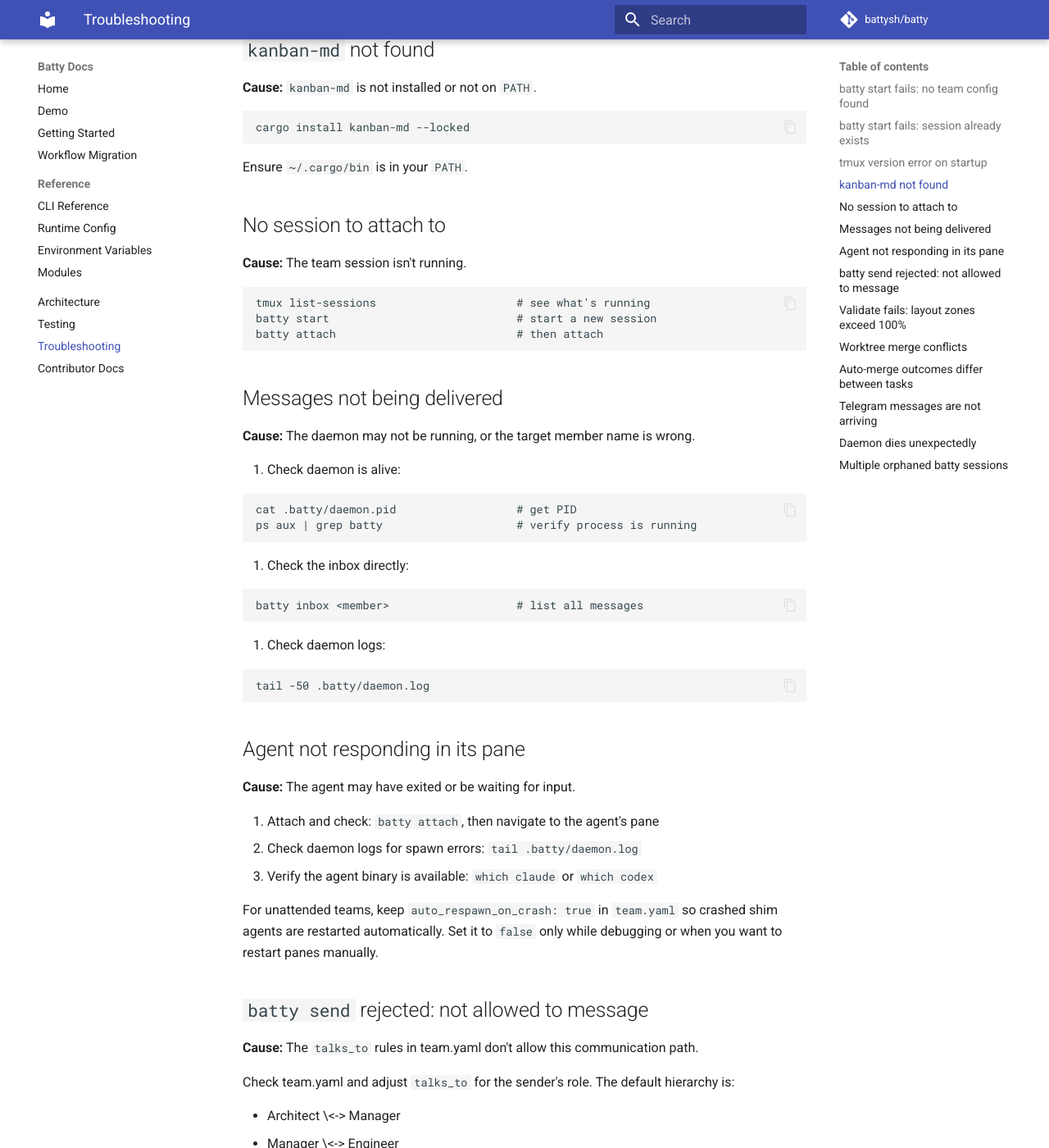
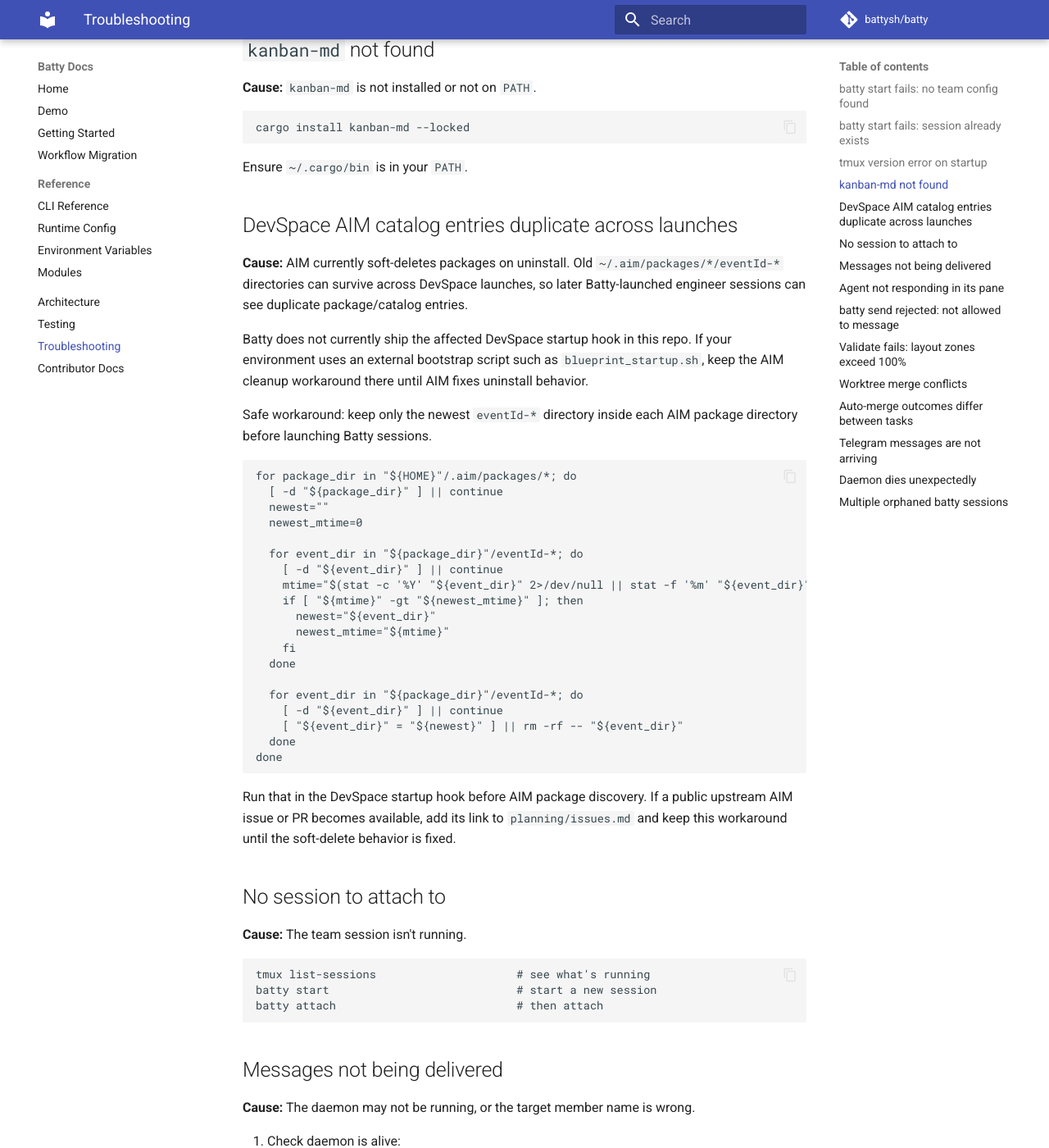
Before and after one commit to battysh/batty, an MkDocs documentation site: the page built from docs/troubleshooting.md, in a window 1280 px wide and 1400 px high, scrolled down 781 px. Shown: the whole window at 82% size. Built offline with MkDocs 1.6.1 and Material for MkDocs 9.7.7, drawn with Linux system fonts in a browser that asks for light colours; comment, search, counter and statistics services are not loaded.

Commit message:
Document AIM eventId bleed-through workaround until upstream fixes uninstall
Batty users on DevSpace can inherit duplicate AIM package/catalog entries because AIM uninstall currently leaves older eventId directories behind. The repository does not own the affected startup hook, so the correct near-term fix here is operator-facing guidance plus explicit upstream tracking status.

This commit adds the DevSpace cleanup workaround to troubleshooting, including a safe keep-newest-eventId-directory snippet for external startup hooks such as blueprint_startup.sh. It also records that no public upstream AIM issue or PR link is available yet, so the local workaround must remain in place.

Constraint: The affected startup hook is external to this repo, so Batty can document the workaround here but cannot enforce it from an in-repo bootstrap path
Rejected: Add a new Batty-managed startup script solely for AIM cleanup | no existing Batty-owned DevSpace hook in this repo to attach it to
Confidence: medium
Scope-risk: narrow
Reversibility: clean
Directive: Replace the 'no public issue found' note in planning/issues.md with a concrete upstream AIM link as soon as one exists
Tested: Manual doc review of troubleshooting snippet and issue entry alignment
Not-tested: Runtime execution of external DevSpace startup hook (hook not owned in this repo)

````diff
--- a/docs/troubleshooting.md
+++ b/docs/troubleshooting.md
@@ -38,6 +38,47 @@ cargo install kanban-md --locked
 ```
 
 Ensure `~/.cargo/bin` is in your `PATH`.
+
+## DevSpace AIM catalog entries duplicate across launches
+
+**Cause:** AIM currently soft-deletes packages on uninstall. Old
+`~/.aim/packages/*/eventId-*` directories can survive across DevSpace launches,
+so later Batty-launched engineer sessions can see duplicate package/catalog
+entries.
+
+Batty does not currently ship the affected DevSpace startup hook in this repo.
+If your environment uses an external bootstrap script such as
+`blueprint_startup.sh`, keep the AIM cleanup workaround there until AIM fixes
+uninstall behavior.
+
+Safe workaround: keep only the newest `eventId-*` directory inside each AIM
+package directory before launching Batty sessions.
+
+```sh
+for package_dir in "${HOME}"/.aim/packages/*; do
+  [ -d "${package_dir}" ] || continue
+  newest=""
+  newest_mtime=0
+
+  for event_dir in "${package_dir}"/eventId-*; do
+    [ -d "${event_dir}" ] || continue
+    mtime="$(stat -c '%Y' "${event_dir}" 2>/dev/null || stat -f '%m' "${event_dir}")"
+    if [ "${mtime}" -gt "${newest_mtime}" ]; then
+      newest="${event_dir}"
+      newest_mtime="${mtime}"
+    fi
+  done
+
+  for event_dir in "${package_dir}"/eventId-*; do
+    [ -d "${event_dir}" ] || continue
+    [ "${event_dir}" = "${newest}" ] || rm -rf -- "${event_dir}"
+  done
+done
+```
+
+Run that in the DevSpace startup hook before AIM package discovery. If a public
+upstream AIM issue or PR becomes available, add its link to `planning/issues.md`
+and keep this workaround until the soft-delete behavior is fixed.
 
 ## No session to attach to
 
````
